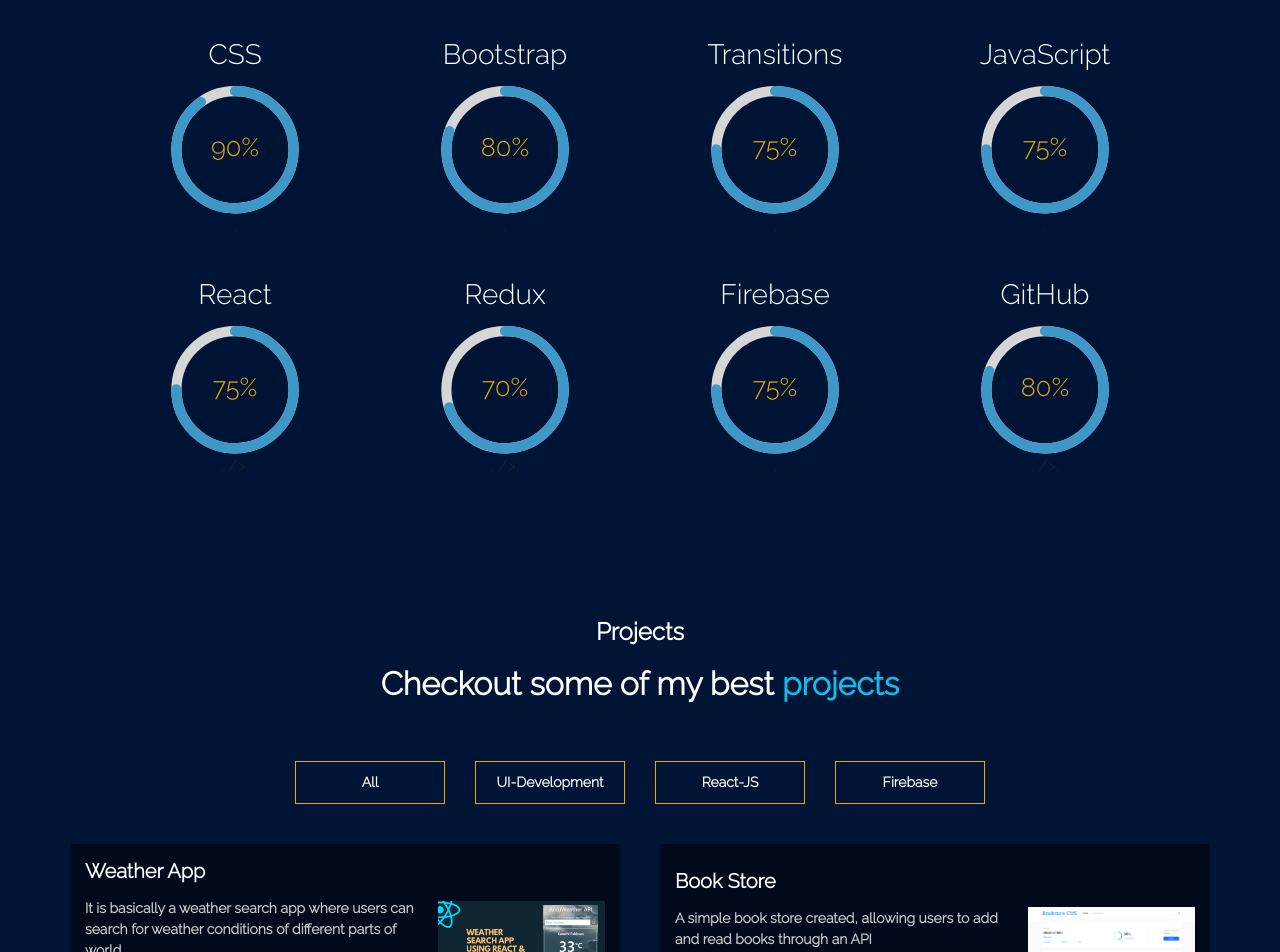
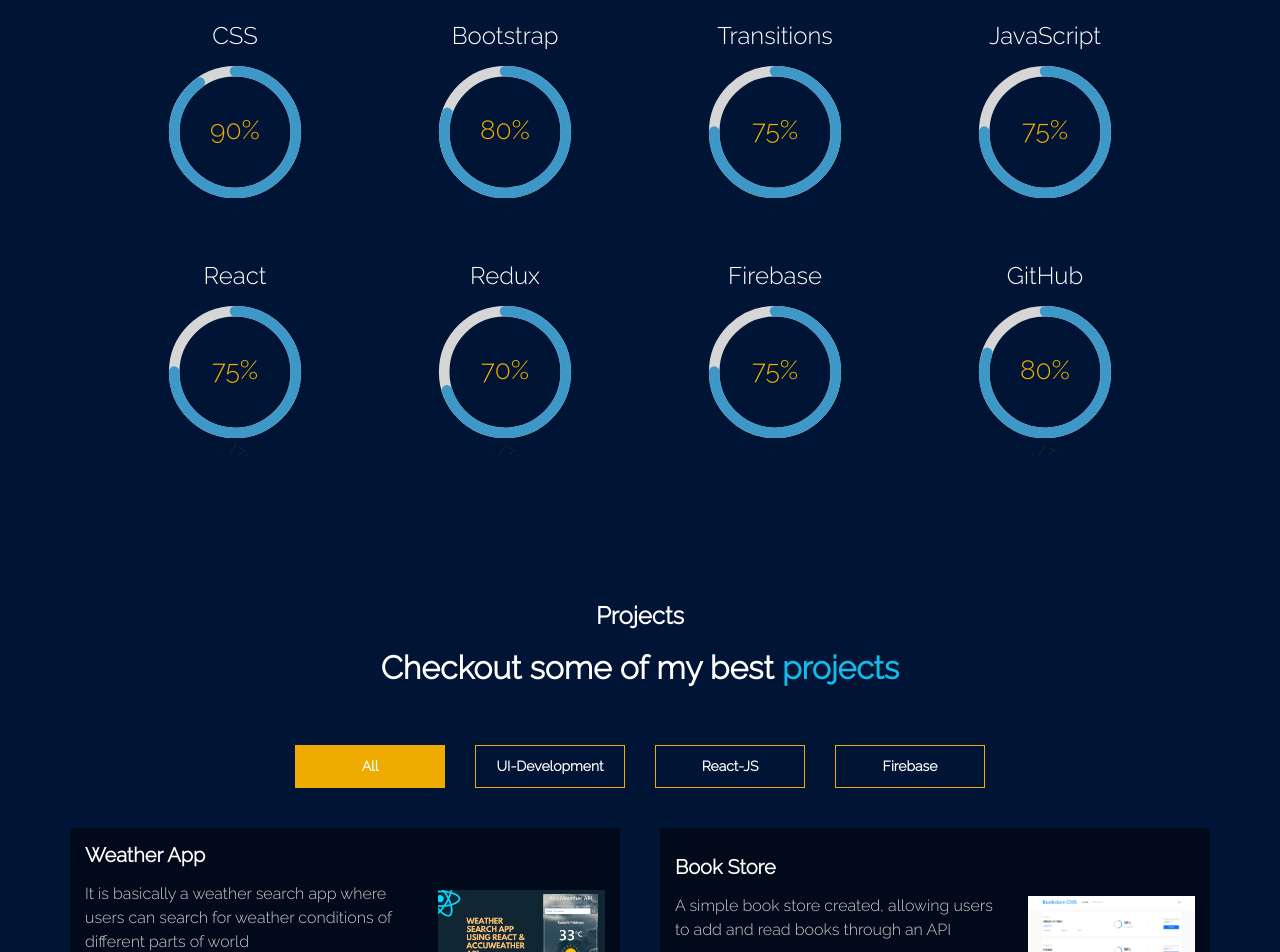
Before and after one commit to HamzaAnwar1998/hamza-portfolio, a React (Create React App) app: page / in a window 1280 px wide. Shown: the part 1848-2800 px from the top of the page. Built offline with nearby package versions, Linux system fonts and the light colour scheme.

Commit message:
revise code

```diff
--- a/src/components/Hero.js
+++ b/src/components/Hero.js
@@ -5,11 +5,11 @@
   return (
     <div className='hero-box'>
         <div className='content'>
-            <h3>Hello, I'm <span className='name'>Hamza Anwar</span></h3>
-            <h3>I am front-end web developer</h3>
-            <button>View my Resume</button>
+            <h3 className='hero-heading'>Hello, I'm <span className='name'>Hamza Anwar</span></h3>
+            <h3 className='hero-heading'>I am front-end web developer</h3>
+            <button className='view-resume-btn'>View my Resume</button>
         </div>
-        <div className='img'>
+        <div className='hero-img'>
             <img src={hero5} alt='hero-5'/>
         </div>
     </div>
--- a/src/components/LoginModal.js
+++ b/src/components/LoginModal.js
@@ -26,7 +26,7 @@
     <div className='modal-background'>
         <div className='modal-container'>
             <div className='delete-icon' onClick={()=>setLoginModal(false)}>x</div>
-            <h2>Admin-Login</h2>
+            <h2 className='modal-heading'>Admin-Login</h2>
             <form className='form-group' onSubmit={handleLogin}>
                 <input type='email' className='form-control' required
                 placeholder='Enter Email'
--- a/src/components/Navbar.js
+++ b/src/components/Navbar.js
@@ -12,7 +12,7 @@
     <nav className='navbar'>
         <div className='logo'>
             <span className='logo-icon'><Icon icon={ic_code} size={72}/></span>
-            <h6>HAMZA</h6>
+            <h6 className='logo-text'>HAMZA</h6>
         </div>
         <div className='social-links'>
             <a className='social-icon' target={'_blank'} rel='noreferrer' href="https://www.linkedin.com/in/hamza-anwar75/"><Icon icon={linkedin} size={22}/></a>
--- a/src/components/Projects.js
+++ b/src/components/Projects.js
@@ -16,22 +16,22 @@
     <>
      {projects.length>0&&(
         <div className='projects-div'>
-          <h3 className='section-heading'>Projects</h3>
-          <h2 className='tagline'>
+          <h3 className='projects-heading'>Projects</h3>
+          <h2 className='projects-tagline'>
             Checkout some of my best
-            <span className='ui-ux'> projects</span>
+            <span className='projects-ui-ux'> projects</span>
           </h2>
           <div className='categories-btns-div'>
-              <button>All</button>
-              <button>UI-Development</button>
-              <button>React-JS</button>
-              <button>Firebase</button>
+              <button className='categories-btns active'>All</button>
+              <button className='categories-btns'>UI-Development</button>
+              <button className='categories-btns'>React-JS</button>
+              <button className='categories-btns'>Firebase</button>
           </div>
           <div className='projects-wrapper'>
             {projects.map((project)=>(
                 <div className='project-card' key={project.id}>
                     <div className='project-content'>
-                      <h3 className='title'>{project.title}</h3>
+                      <h4 className='title'>{project.title}</h4>
                       <p className='description'>{project.description}</p>
                       <div className='tech'>{project.tech}</div>
                       <div className='project-btns-group'>
--- a/src/components/Skills.js
+++ b/src/components/Skills.js
@@ -3,66 +3,66 @@
 import { CircularProgressbar, buildStyles } from 'react-circular-progressbar';
 import 'react-circular-progressbar/dist/styles.css';
 
-const Skills=()=>{
+export const Skills=()=>{
     return(
         <div className='skills-box'>
-            <h3 className='section-heading'>My Skills</h3>
-            <h2 className='tagline'>
+            <h3 className='skills-heading'>My Skills</h3>
+            <h2 className='skills-tagline'>
                 Stuff I do
-                <span className='ui-ux'> best</span>
+                <span className='skills-ui-ux'> best</span>
             </h2>
             <div className='circular-progress-box'>
                 <div className='progress-box'>
-                    <h3>CSS</h3>
+                    <h3 className='progress-heading'>CSS</h3>
                     <CircularProgressbar value={90} text={`${90}%`}
                     styles={buildStyles({
                         textColor: '#f0ab00',
                     })}/>;
                 </div>
                 <div className='progress-box'>
-                    <h3>Bootstrap</h3>
+                    <h3 className='progress-heading'>Bootstrap</h3>
                     <CircularProgressbar value={80} text={`${80}%`}
                     styles={buildStyles({
                         textColor: '#f0ab00'
                     })}/>;
                 </div>
                 <div className='progress-box'>
-                    <h3>Transitions</h3>
+                    <h3 className='progress-heading'>Transitions</h3>
                     <CircularProgressbar value={75} text={`${75}%`}
                     styles={buildStyles({
                         textColor: '#f0ab00'
                     })}/>;
                 </div>
                 <div className='progress-box'>
-                    <h3>JavaScript</h3>
+                    <h3 className='progress-heading'>JavaScript</h3>
                     <CircularProgressbar value={75} text={`${75}%`}
                     styles={buildStyles({
                         textColor: '#f0ab00'
                     })}/>;
                 </div>
                 <div className='progress-box'>
-                    <h3>React</h3>
+                    <h3 className='progress-heading'>React</h3>
                     <CircularProgressbar value={75} text={`${75}%`}
                     styles={buildStyles({
                         textColor: '#f0ab00'
                     })}/>; />;
                 </div>
                 <div className='progress-box'>
-                    <h3>Redux</h3>
+                    <h3 className='progress-heading'>Redux</h3>
                     <CircularProgressbar value={70} text={`${70}%`}
                     styles={buildStyles({
                         textColor: '#f0ab00'
                     })}/>; />;
                 </div>
                 <div className='progress-box'>
-                    <h3>Firebase</h3>
+                    <h3 className='progress-heading'>Firebase</h3>
                     <CircularProgressbar value={75} text={`${75}%`}
                     styles={buildStyles({
                         textColor: '#f0ab00'
                     })}/>;
                 </div>
                 <div className='progress-box'>
-                    <h3>GitHub</h3>
+                    <h3 className='progress-heading'>GitHub</h3>
                     <CircularProgressbar value={80} text={`${80}%`}
                     styles={buildStyles({
                         textColor: '#f0ab00'
@@ -72,5 +72,3 @@
         </div>
     )
 }
-
-export default Skills
--- a/src/components/css/ImgModal.css
+++ b/src/components/css/ImgModal.css
@@ -13,7 +13,7 @@
 .background-shade .img-modal{
     width: 700px;
     height: auto;
-    background-color: #fff;
+    border: 4px solid#f0ab00;
     position: relative;
 }
 
--- a/src/components/css/Projects.css
+++ b/src/components/css/Projects.css
@@ -11,22 +11,51 @@
     font-family: 'Raleway', sans-serif;
 }
 
-.section-heading{
+.projects-heading{
     color: #fff;
     font-size: 24px;
     margin-top: 20px;
     font-weight: 600;
 }
 
-.tagline{
+.projects-tagline{
     color: #fff;
     font-size: 32px;
     margin-top: 10px;
     font-weight: 600;
 }
 
-.ui-ux{
+.projects-ui-ux{
     color: #14bbea;
+}
+
+.categories-btns-div{
+    margin-top: 50px;
+    display: flex;
+    justify-content: space-evenly;
+}
+
+.categories-btns-div .categories-btns{
+    width: 150px;
+    padding: 10px 14px;
+    border: 1px solid #f0ab00;
+    outline: none;
+    cursor: pointer;
+    background-color: transparent;
+    transition: background-color 0.5s ease-in-out;
+    margin: 0 15px;
+    font-size: 14px;
+    font-weight: 600;
+    color: #fff;
+    font-family: 'Raleway', sans-serif;
+}
+
+.categories-btns-div .categories-btns:hover{
+    background-color: #f0ab00;
+}
+
+.categories-btns.active{
+    background-color: #f0ab00;
 }
 
 .projects-div .projects-wrapper{
@@ -64,8 +93,7 @@
 
 .projects-div .projects-wrapper .project-content .description{
     color: #cccccc;
-    font-size: 14px;
-    font-weight: 600;
+    font-size: 16px;
     margin-top: 7px;
 }
 
@@ -128,7 +156,6 @@
 
 .projects-div .projects-wrapper .project-card .project-img span{
     font-size: 12px;
-    font-weight: 600;
     text-align: center;
     margin-top: 7px;
     color: #14bbea;
@@ -143,28 +170,3 @@
     width: 100%;
     height: auto;
 }
-
-.categories-btns-div{
-    margin-top: 50px;
-    display: flex;
-    justify-content: space-evenly;
-}
-
-.categories-btns-div button{
-    width: 150px;
-    padding: 10px 14px;
-    border: 1px solid #f0ab00;
-    outline: none;
-    cursor: pointer;
-    background-color: transparent;
-    transition: background-color 0.5s ease-in-out;
-    margin: 0 15px;
-    font-size: 14px;
-    font-weight: 600;
-    color: #fff;
-    font-family: 'Raleway', sans-serif;
-}
-
-.categories-btns-div button:hover{
-    background-color: #f0ab00;
-}
--- a/src/components/css/Skills.css
+++ b/src/components/css/Skills.css
@@ -11,21 +11,21 @@
     font-family: 'Raleway', sans-serif;
 }
 
-.skills-box .section-heading{
+.skills-box .skills-heading{
     color: #fff;
     font-size: 24px;
     margin-top: 20px;
     font-weight: 600;
 }
 
-.skills-box .tagline{
+.skills-box .skills-tagline{
     color: #fff;
     font-size: 32px;
     margin-top: 10px;
     font-weight: 600;
 }
 
-.skills-box .tagline .ui-ux{
+.skills-box .skills-tagline .skills-ui-ux{
     color: #14bbea;
 }
 
@@ -47,7 +47,8 @@
     align-items: center;
 }
 
-.circular-progress-box .progress-box h3{
+.circular-progress-box .progress-box .progress-heading{
     color: #fff;
     margin-bottom: 15px;
+    font-size: 24px;
 }
```
Also changed, not shown: src/components/About.js (+11 -11 lines), src/components/Home.js (+5 -5 lines), src/index.css (+19 -20 lines).
